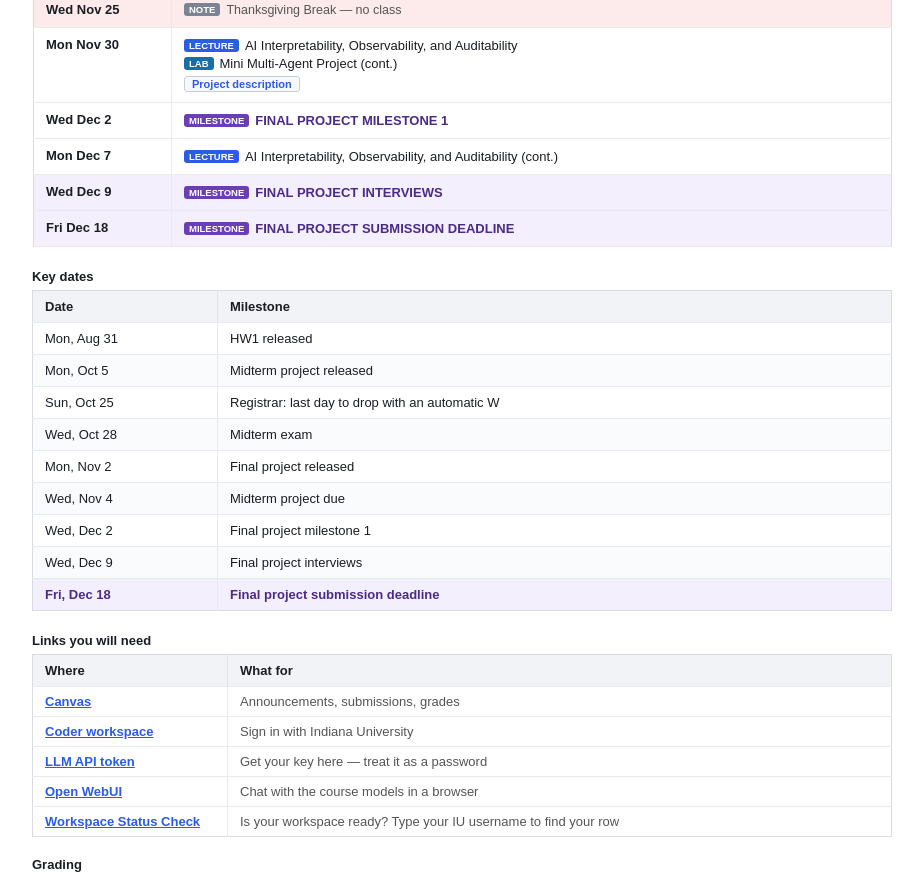
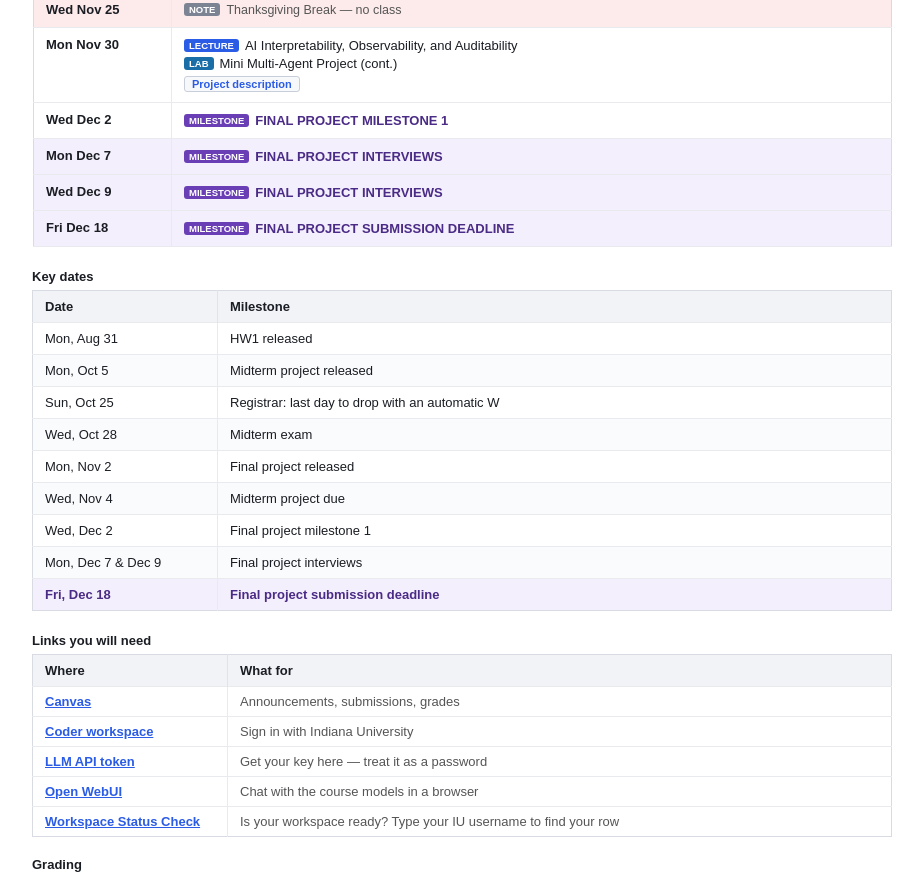
Before and after one commit to lethaiq/490-IntoGenAI-Fall2026, a plain HTML site: page student-schedule.html in a window 1280 px wide. Shown: the part 2972-3847 px from the top of the page, without its empty margins (178-1101 px from the left). Drawn offline with Linux system fonts and the light colour scheme.

Commit message:
Dec 7: Final Project Interviews (replaces the lecture)
Co-Authored-By: Claude Sonnet 5.5 <noreply@anthropic.com>

```diff
--- a/student-schedule.html
+++ b/student-schedule.html
@@ -195,9 +195,9 @@
   <td style="padding:9px 12px;border-bottom:1px solid #e8eaee;border-right:1px solid #e8eaee;width:112px;vertical-align:top;font-weight:bold;white-space:nowrap;">Wed Dec 2</td>
   <td style="padding:7px 12px;border-bottom:1px solid #e8eaee;vertical-align:top;"><div style="margin:3px 0;font-weight:bold;color:#4a2b86;"><span style="display:inline-block;background:#6a3fb5;color:#fff;font-size:9.5px;font-weight:bold;padding:1px 5px;border-radius:3px;margin-right:6px;vertical-align:1px;">MILESTONE</span>FINAL PROJECT MILESTONE 1</div></td>
 </tr>
-<tr style="">
+<tr style="background:#f4effc;">
   <td style="padding:9px 12px;border-bottom:1px solid #e8eaee;border-right:1px solid #e8eaee;width:112px;vertical-align:top;font-weight:bold;white-space:nowrap;">Mon Dec 7</td>
-  <td style="padding:7px 12px;border-bottom:1px solid #e8eaee;vertical-align:top;"><div style="margin:3px 0;font-weight:normal;color:#1a1d23;"><span style="display:inline-block;background:#2b5ce6;color:#fff;font-size:9.5px;font-weight:bold;padding:1px 5px;border-radius:3px;margin-right:6px;vertical-align:1px;">LECTURE</span>AI Interpretability, Observability, and Auditability (cont.)</div></td>
+  <td style="padding:7px 12px;border-bottom:1px solid #e8eaee;vertical-align:top;"><div style="margin:3px 0;font-weight:bold;color:#4a2b86;"><span style="display:inline-block;background:#6a3fb5;color:#fff;font-size:9.5px;font-weight:bold;padding:1px 5px;border-radius:3px;margin-right:6px;vertical-align:1px;">MILESTONE</span>FINAL PROJECT INTERVIEWS</div></td>
 </tr>
 <tr style="background:#f4effc;">
   <td style="padding:9px 12px;border-bottom:1px solid #e8eaee;border-right:1px solid #e8eaee;width:112px;vertical-align:top;font-weight:bold;white-space:nowrap;">Wed Dec 9</td>
@@ -228,7 +228,7 @@
       <td style="padding:8px 12px;border-top:1px solid #e8eaee;">Midterm project due</td></tr>
   <tr><td style="padding:8px 12px;border-top:1px solid #e8eaee;border-right:1px solid #e8eaee;">Wed, Dec 2</td>
       <td style="padding:8px 12px;border-top:1px solid #e8eaee;">Final project milestone 1</td></tr>
-  <tr style="background:#fafbfc;"><td style="padding:8px 12px;border-top:1px solid #e8eaee;border-right:1px solid #e8eaee;">Wed, Dec 9</td>
+  <tr style="background:#fafbfc;"><td style="padding:8px 12px;border-top:1px solid #e8eaee;border-right:1px solid #e8eaee;">Mon, Dec 7 &amp; Dec 9</td>
       <td style="padding:8px 12px;border-top:1px solid #e8eaee;">Final project interviews</td></tr>
   <tr style="background:#f4effc;"><td style="padding:8px 12px;border-top:1px solid #e8eaee;border-right:1px solid #e8eaee;color:#4a2b86;"><b>Fri, Dec 18</b></td>
       <td style="padding:8px 12px;border-top:1px solid #e8eaee;color:#4a2b86;"><b>Final project submission deadline</b></td></tr>
```
